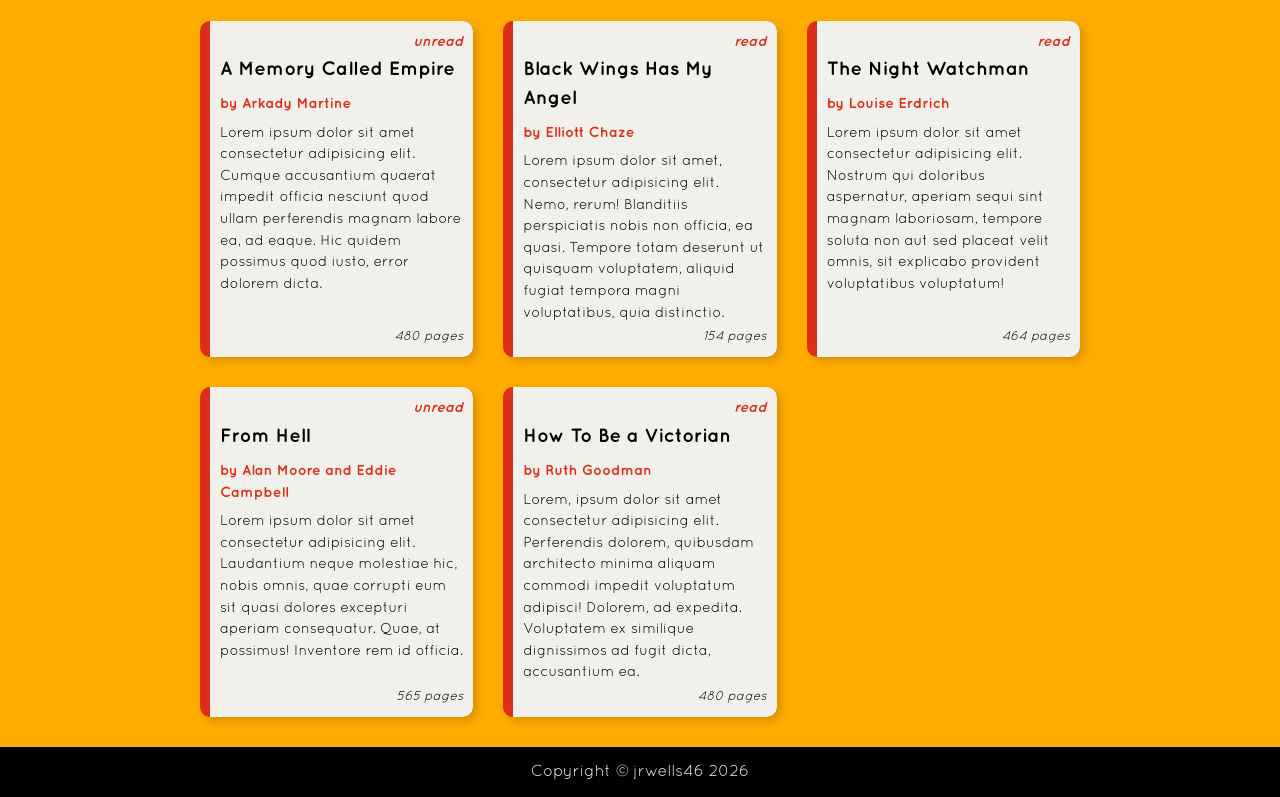
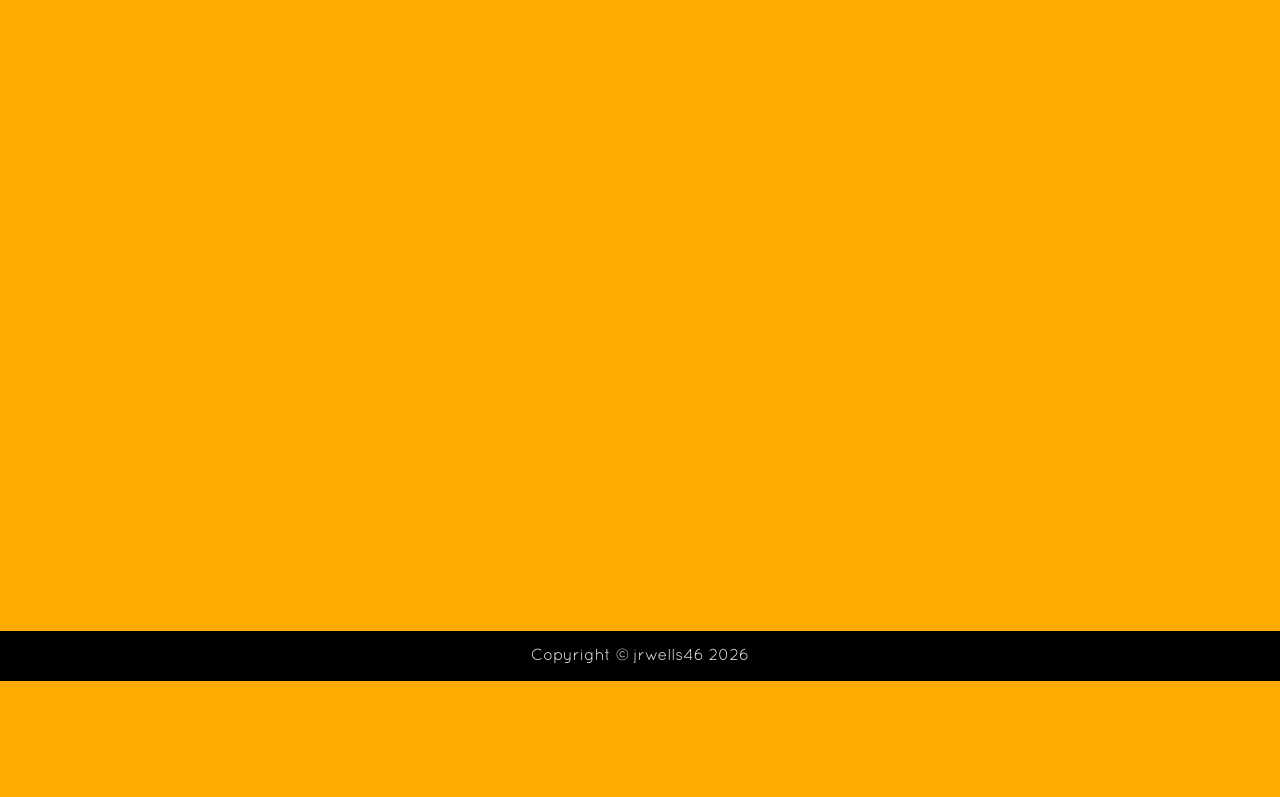
Before and after one commit to jrwells46/odin-library, a plain HTML site: page index.html in a window 1280 px wide. Shown: the part 119-916 px from the top of the page. After the commit the page ends 800 px from the top, so only its background shows below. Drawn offline with Linux system fonts and the light colour scheme.

Commit message:
Fix layout and remove dummy data

```diff
--- a/index.html
+++ b/index.html
@@ -13,63 +13,7 @@
     <button command="show-modal" commandfor="add-book-dialog">Add book</button>
   </div>
   <div class="main-content">
-    <div class="card-container">
-      <div class="card-wrap">
-        <div class="card">
-          <div>
-            <div>unread</div>
-            <h2>A Memory Called Empire</h2>
-            <h3>by Arkady Martine</h3>
-            <p>Lorem ipsum dolor sit amet consectetur adipisicing elit. Cumque accusantium quaerat impedit officia nesciunt quod ullam perferendis magnam labore ea, ad eaque. Hic quidem possimus quod iusto, error dolorem dicta.</p>
-          </div>
-          <div>480 pages</div>
-        </div>
-      </div>
-      <div class="card-wrap">
-        <div class="card">
-          <div>
-            <div>read</div>
-            <h2>Black Wings Has My Angel</h2>
-            <h3>by Elliott Chaze</h3>
-            <p>Lorem ipsum dolor sit amet, consectetur adipisicing elit. Nemo, rerum! Blanditiis perspiciatis nobis non officia, ea quasi. Tempore totam deserunt ut quisquam voluptatem, aliquid fugiat tempora magni voluptatibus, quia distinctio.</p>
-          </div>
-          <div>154 pages</div>
-        </div>
-      </div>
-      <div class="card-wrap">
-        <div class="card">
-          <div>
-            <div>read</div>
-            <h2>The Night Watchman</h2>
-            <h3>by Louise Erdrich</h3>
-            <p>Lorem ipsum dolor sit amet consectetur adipisicing elit. Nostrum qui doloribus aspernatur, aperiam sequi sint magnam laboriosam, tempore soluta non aut sed placeat velit omnis, sit explicabo provident voluptatibus voluptatum!</p>
-          </div>
-          <div>464 pages</div>
-        </div>
-      </div>
-      <div class="card-wrap">
-        <div class="card">
-          <div>
-            <div>unread</div>
-            <h2>From Hell</h2>
-            <h3>by Alan Moore and Eddie Campbell</h3>
-            <p>Lorem ipsum dolor sit amet consectetur adipisicing elit. Laudantium neque molestiae hic, nobis omnis, quae corrupti eum sit quasi dolores excepturi aperiam consequatur. Quae, at possimus! Inventore rem id officia.</p>
-          </div>
-          <div>565 pages</div>
-        </div>
-      </div>
-      <div class="card-wrap">
-        <div class="card">
-          <div>
-            <div>read</div>
-            <h2>How To Be a Victorian</h2>
-            <h3>by Ruth Goodman</h3>
-            <p>Lorem, ipsum dolor sit amet consectetur adipisicing elit. Perferendis dolorem, quibusdam architecto minima aliquam commodi impedit voluptatum adipisci! Dolorem, ad expedita. Voluptatem ex similique dignissimos ad fugit dicta, accusantium ea.</p>
-          </div>
-          <div>480 pages</div>
-        </div>
-      </div>
-    </div>
+    <div class="card-container"></div>
   </div>
   <div class="footer">Copyright © jrwells46 2026</div>
   <dialog id="add-book-dialog">
@@ -97,8 +41,8 @@
       </div>
 
       <div class="dialog-button-container">
-        <button value="cancel" formmethod="dialog" formnovalidate>Cancel</button>
-        <button id="confirmBtn" value="default">Add</button>
+        <button type="submit" id="dialog_cancel" formnovalidate>Cancel</button>
+        <button type="submit" id="dialog_confirm">Add</button>
       </div>
     </form>
 
--- a/javascript.js
+++ b/javascript.js
@@ -17,10 +17,10 @@ function addBookToLibrary(title, author, pageCount, summary) {
 function refreshLibrary() {
   const cardContainer = document.querySelector('.card-container');
   cardContainer.replaceChildren();
-  myLibrary.forEach(book => addCardToContainer(book));
+  myLibrary.forEach(book => addCardToContainer(cardContainer, book));
 }
 
-function addCardToContainer(book) {
+function addCardToContainer(cardContainer, book) {
   const card = document.createElement('div');
   card.className = 'card';
 
@@ -33,7 +33,10 @@ function addCardToContainer(book) {
 
   appendNewElementWithText(card, 'div', `${book.pageCount} pages`);
 
-  cardContainer.appendChild(card);
+  const cardWrap = document.createElement('div');
+  cardWrap.className = 'card-wrap';
+  cardWrap.appendChild(card);
+  cardContainer.appendChild(cardWrap);
 }
 
 function appendNewElementWithText(parent, newElementType, text) {
@@ -41,3 +44,25 @@ function appendNewElementWithText(parent, newElementType, text) {
   newElement.textContent = text;
   parent.append(newElement);
 }
+
+function getValueById(id) {
+  const formField = document.querySelector(`#${id}`);
+  return formField.value.trim();
+}
+
+function closeModal(e) {
+  e.preventDefault();
+  document.querySelector('dialog').close();
+  document.querySelector('form').reset();
+}
+
+const dialogSubmitButton = document.querySelector('#dialog_confirm');
+const dialogCancelButton = document.querySelector('#dialog_cancel');
+
+dialogSubmitButton.addEventListener('click', (e) => {
+  addBookToLibrary(getValueById('title'), getValueById('author'), getValueById('page_count'), getValueById('summary'));
+  closeModal(e);
+  refreshLibrary();
+});
+
+dialogCancelButton.addEventListener('click', closeModal);
--- a/stylesheet.css
+++ b/stylesheet.css
@@ -92,15 +92,17 @@ body > div {
 }
 
 .main-content {
-  display: flex;
+  display: grid;
+  grid-template-columns: min(1000px, 100%);
   justify-content: center;
 }
 
 .main-content .card-container {
   display: grid;
   grid-template-columns: repeat(auto-fill, minmax(220px, 1fr));
+  grid-auto-rows: max-content;
   gap: 30px;
-  padding: 20px 50px;
+  padding: 20px 0px;
 }
 
 .main-content .card-container .card-wrap {
```
